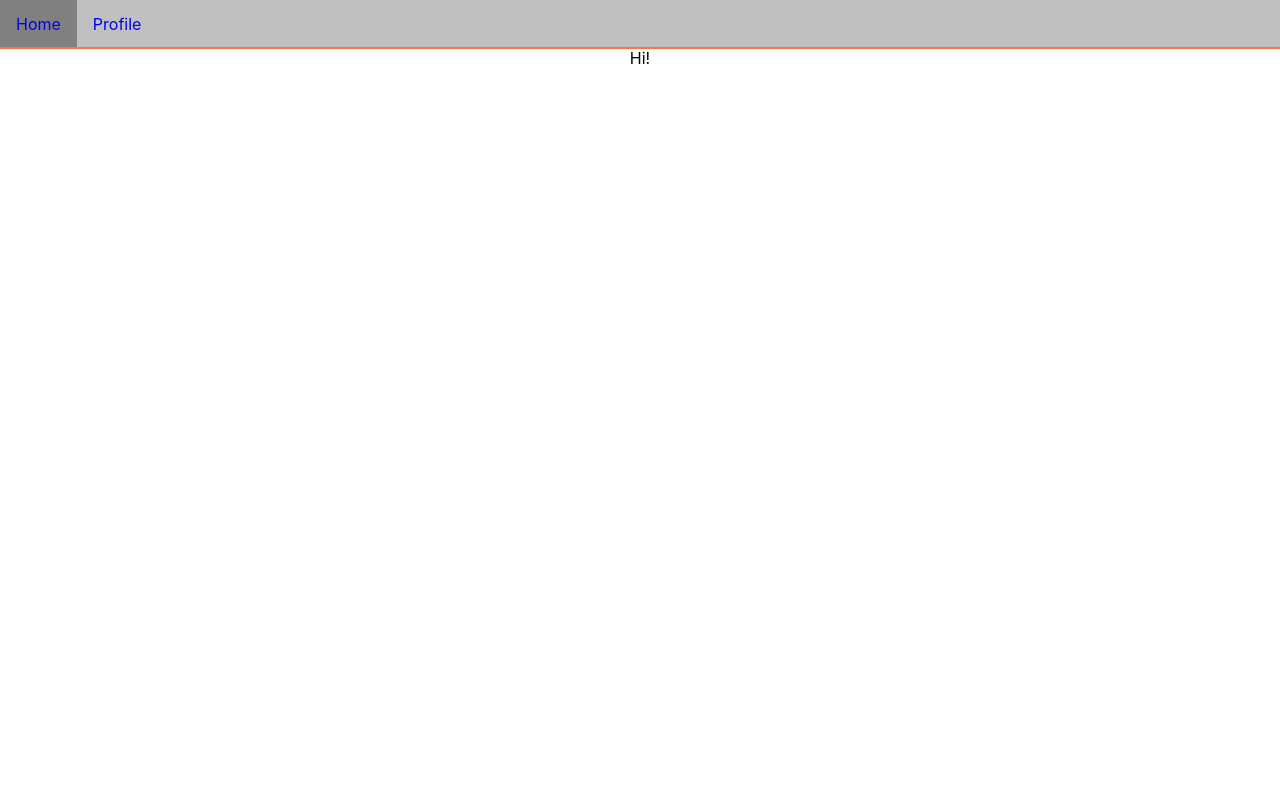
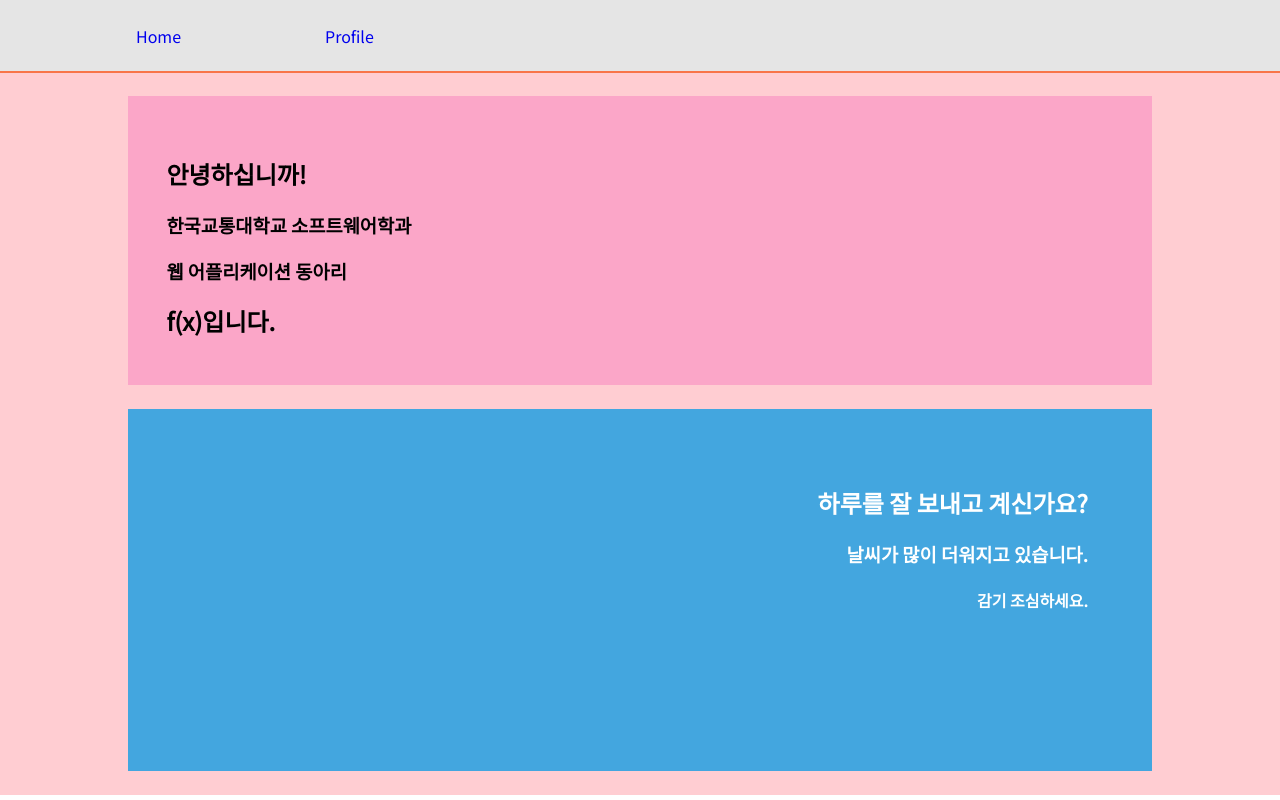
Before and after one commit to FX-KNUT/faWeb, a React (Create React App) app: page / in a window 1280 px wide. Built offline with nearby package versions, Linux system fonts and the light colour scheme.

Commit message:
2021053001 by leejong

```diff
--- a/public/index.html
+++ b/public/index.html
@@ -3,41 +3,17 @@
   <head>
     <meta charset="utf-8" />
     <link rel="icon" href="%PUBLIC_URL%/favicon.ico" />
-    <meta name="viewport" content="width=device-width, initial-scale=1" />
-    <meta name="theme-color" content="#000000" />
+    <link rel="preconnect" href="https://fonts.gstatic.com">
+    <link href="https://fonts.googleapis.com/css2?family=Noto+Sans+KR:wght@100;400&display=swap" rel="stylesheet">    <meta name="theme-color" content="#000000" />
     <meta
       name="description"
       content="Web site created using create-react-app"
     />
-    <link rel="apple-touch-icon" href="%PUBLIC_URL%/logo192.png" />
-    <!--
-      manifest.json provides metadata used when your web app is installed on a
-      user's mobile device or desktop. See https://developers.google.com/web/fundamentals/web-app-manifest/
-    -->
     <link rel="manifest" href="%PUBLIC_URL%/manifest.json" />
-    <!--
-      Notice the use of %PUBLIC_URL% in the tags above.
-      It will be replaced with the URL of the `public` folder during the build.
-      Only files inside the `public` folder can be referenced from the HTML.
-
-      Unlike "/favicon.ico" or "favicon.ico", "%PUBLIC_URL%/favicon.ico" will
-      work correctly both with client-side routing and a non-root public URL.
-      Learn how to configure a non-root public URL by running `npm run build`.
-    -->
-    <title>React App</title>
+    <title>f(x)</title>
   </head>
   <body>
     <noscript>You need to enable JavaScript to run this app.</noscript>
     <div id="root"></div>
-    <!--
-      This HTML file is a template.
-      If you open it directly in the browser, you will see an empty page.
-
-      You can add webfonts, meta tags, or analytics to this file.
-      The build step will place the bundled scripts into the <body> tag.
-
-      To begin the development, run `npm start` or `yarn start`.
-      To create a production bundle, use `npm run build` or `yarn build`.
-    -->
   </body>
 </html>
--- a/src/components/App.css
+++ b/src/components/App.css
@@ -1,16 +1,9 @@
-.App {
-  text-align: center;
+* {
+  box-sizing: border-box;
 }
 
-.App-logo {
-  height: 40vmin;
-  pointer-events: none;
-}
-
-@media (prefers-reduced-motion: no-preference) {
-  .App-logo {
-    animation: App-logo-spin infinite 20s linear;
-  }
+:lang(ko) {
+  font-family: 'Noto Sans KR', serif;
 }
 
 .App-header {
@@ -33,20 +26,23 @@
   top: 0;
   left: 0;
   width: 100vw;
-  background: silver;
   transition: opacity 0.2s ease-in-out;
   line-height: 100%;
+}
+
+header nav {
+  background: rgba(0, 0, 0, 0.1);
 }
 
 header ul {
   position: relative;
   margin: 0;
-  padding: 0;
+  padding: 1.5vh 5vw;
   list-style: none;
 }
 
 header ul > li {
-  padding: 0 0.5rem;
+  padding: 0 5vw;
 }
 
 header::after {
@@ -60,7 +56,7 @@
 }
 
 header ul > li:hover {
-  background: gray;
+  background: white;
 }
 
 li {
@@ -87,11 +83,65 @@
   align-items: center;
 }
 
-@keyframes App-logo-spin {
-  from {
-    transform: rotate(0deg);
-  }
-  to {
-    transform: rotate(360deg);
-  }
+main {
+  height: calc(100vh - 4.8rem);
+  background: #FFCDD2;
+  overflow: auto;
 }
+
+.main-home-wrapper {
+  width: 100%;
+  height: 100%;
+  padding: 0 10vw;
+  float: left;
+}
+
+.main-home-header {
+  display: flex;
+  justify-content: flex-start;
+  align-items: baseline;
+  height: 40%;
+  background: rgba(238, 52, 167, 0.253);
+  padding: 3vh 3vw;
+  margin: 3vh 0;
+}
+
+.main-home-content {
+  color: white;
+  display: flex;
+  justify-content: flex-end;
+  align-items: baseline;
+  height: 50%;
+  background: #43a6df;
+  padding: 5vh 5vw;
+  text-align: end;
+}
+
+pre {
+  font-family: inherit;
+}
+
+.main-profile-wrapper {
+  width: 100%;
+  height: 100%;
+  padding: 0 10vw;
+  float: left;
+  background: rgb(37, 37, 37);
+}
+
+.main-profile-header {
+  height: 10%;
+  background: rgb(235, 166, 208);
+  padding: 3vh 3vw;
+  margin: 3vh 0;
+}
+
+.main-profile-header td {
+  padding: 0 5vw;
+}
+
+.main-profile-content {
+  height: 80%;
+  background: #9dd9fc;
+  padding: 5vh 5vw;
+}
--- a/src/components/Home.js
+++ b/src/components/Home.js
@@ -1,5 +1,23 @@
 const Home = () => {
-  return <div>Hi!</div>;
+  return (
+    <div class="main-home-wrapper">
+      <div class="main-home-header">
+        <pre>
+          <h2>안녕하십니까!</h2>
+          <h3>한국교통대학교 소프트웨어학과</h3>
+          <h3>웹 어플리케이션 동아리</h3>
+          <h2>f(x)입니다.</h2>
+        </pre>
+      </div>
+      <div class="main-home-content">
+        <pre>
+          <h2>하루를 잘 보내고 계신가요?</h2>
+          <h3>날씨가 많이 더워지고 있습니다.</h3>
+          <h4>감기 조심하세요.</h4>
+        </pre>
+      </div>
+    </div>
+  );
 };
 
 export default Home;
--- a/src/components/Profile.js
+++ b/src/components/Profile.js
@@ -1,5 +1,24 @@
 const Profile = () => {
-  return <div>Hello!</div>;
+  return (
+    <div class="main-profile-wrapper">
+      <div class="main-profile-header">
+        <tbody>
+          <tr>
+            <td>1</td>
+            <td>2</td>
+            <td>3</td>
+            <td>4</td>
+            <td>5</td>
+          </tr>
+        </tbody>
+      </div>
+      <div class="main-profile-content">
+        <thead class="main-profile-content-thead">1</thead>
+        <tbody class="main-profile-content-tbody">2</tbody>
+        <tfoot class="main-profile-content-tfoot">3</tfoot>
+      </div>
+    </div>
+  );
 };
 
 export default Profile;
--- a/src/index.css
+++ b/src/index.css
@@ -1,13 +1,8 @@
 body {
   margin: 0;
-  font-family: -apple-system, BlinkMacSystemFont, 'Segoe UI', 'Roboto', 'Oxygen',
-    'Ubuntu', 'Cantarell', 'Fira Sans', 'Droid Sans', 'Helvetica Neue',
-    sans-serif;
+  font-weight: 400;
+  font-size: 16px;
+  font-family: 'Noto Sans KR', serif;
   -webkit-font-smoothing: antialiased;
   -moz-osx-font-smoothing: grayscale;
 }
-
-code {
-  font-family: source-code-pro, Menlo, Monaco, Consolas, 'Courier New',
-    monospace;
-}
```
Also changed, not shown: 15 other files (tests, documents, lock files or other folders).
